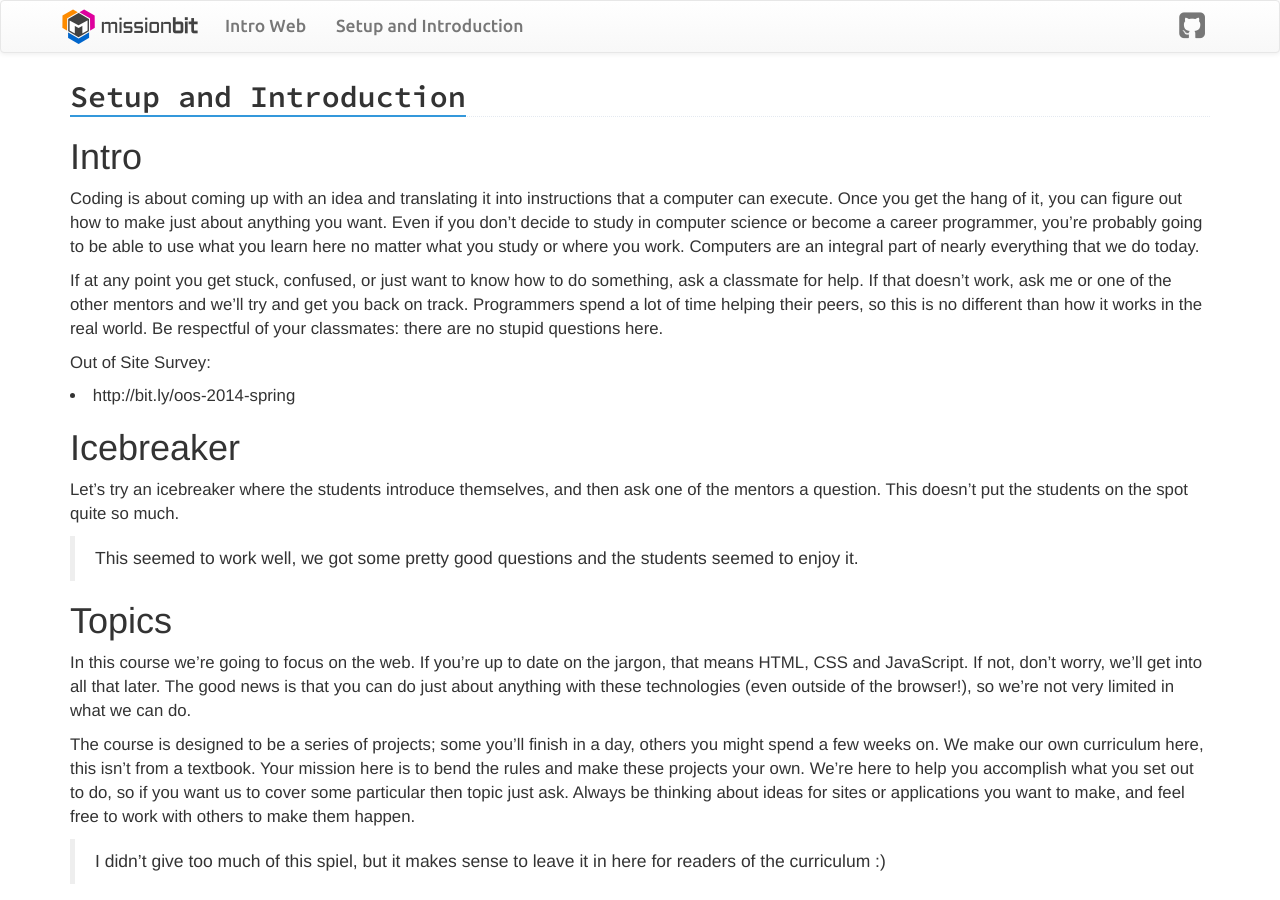
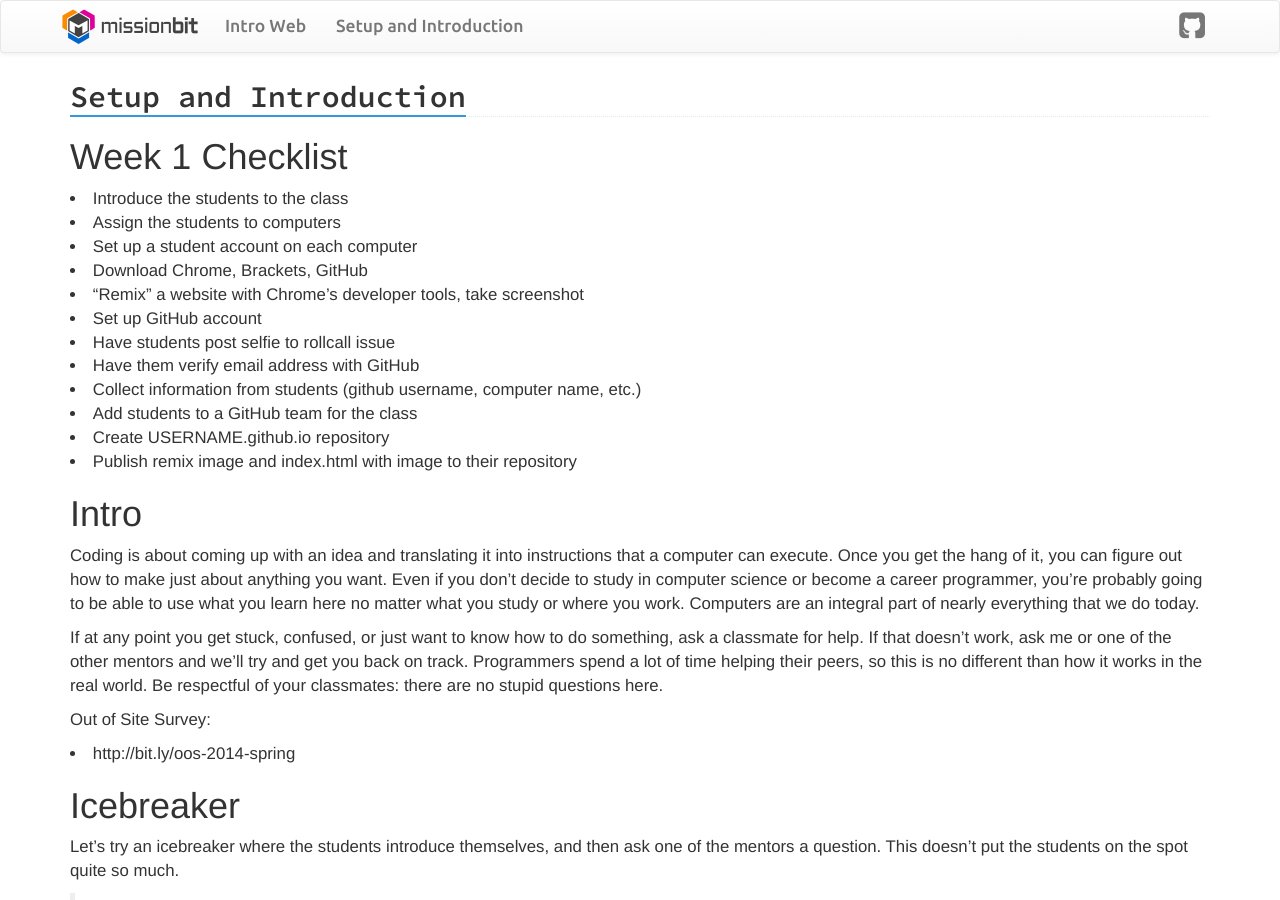
Before and after one commit to MissionBit/intro-curriculum, a Jekyll site: the page built from subjects/setup/index.md, in a window 1280 px wide and 900 px high. Built offline with Jekyll 4.4.1, drawn with Linux system fonts in a browser that asks for light colours.

Commit message:
checklist

```diff
--- a/subjects/setup/index.md
+++ b/subjects/setup/index.md
@@ -2,6 +2,21 @@
 title: Setup and Introduction
 subject: setup
 ---
+
+# Week 1 Checklist
+
+* Introduce the students to the class
+* Assign the students to computers
+* Set up a student account on each computer
+* Download Chrome, Brackets, GitHub
+* "Remix" a website with Chrome's developer tools, take screenshot
+* Set up GitHub account
+* Have students post selfie to rollcall issue
+* Have them verify email address with GitHub
+* Collect information from students (github username, computer name, etc.)
+* Add students to a GitHub team for the class
+* Create USERNAME.github.io repository
+* Publish remix image and index.html with image to their repository
 
 Intro
 =====
```
